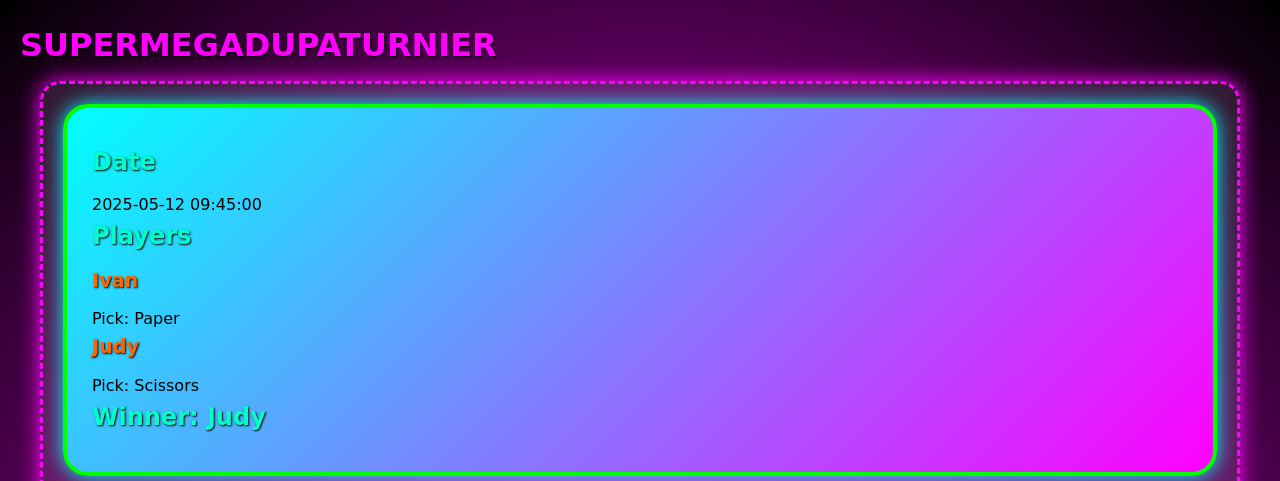
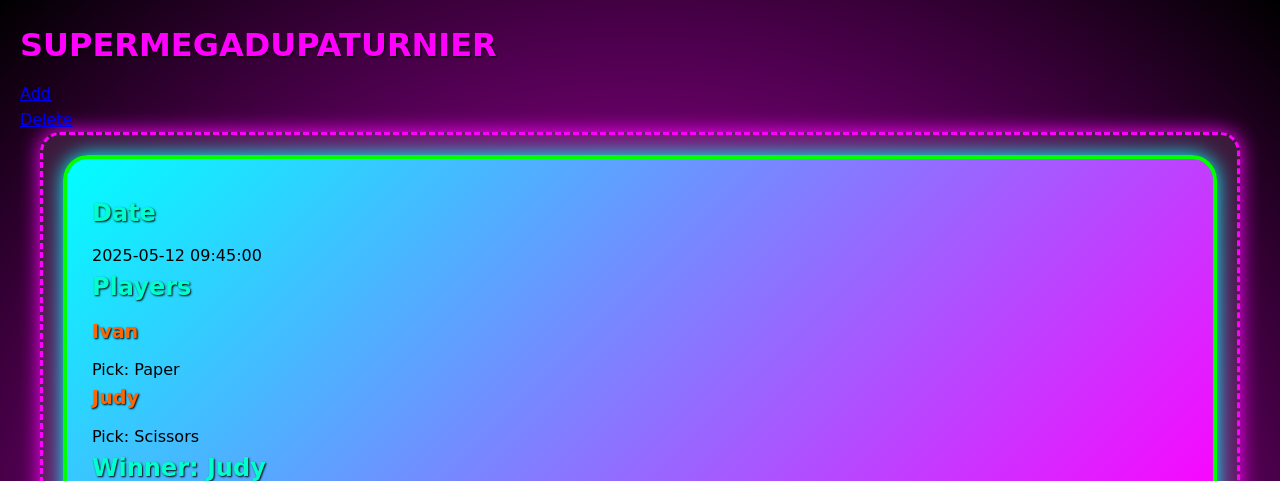
Before and after one commit to theodosiusss/Webtech, a PHP site: page /UE6/public/index.php in a window 1280 px wide. Shown: the top 481 px of the page. Run offline with PHP 8.4, Linux system fonts and the light colour scheme; data comes from the database, SQL or seed files in the repository; both versions use the stored data as it was after the commit.

Commit message:
jej links

```diff
--- a/UE6/templates/mainTemplate.html.twig
+++ b/UE6/templates/mainTemplate.html.twig
@@ -1,6 +1,8 @@
 {% extends 'baseTemplate.html.twig' %}
     {% block content %}
         <h1>SUPERMEGADUPATURNIER</h1>
+        <nav> <a href="../public/add.php">Add</a> </nav>
+        <nav> <a href="../public/delete.php">Delete</a> </nav>
 
         <div class="wrapper">
 
```
Also changed, not shown: UE6/db/mydb.sqlite.
